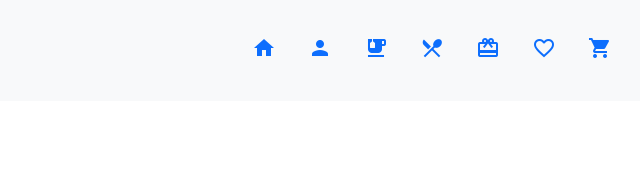
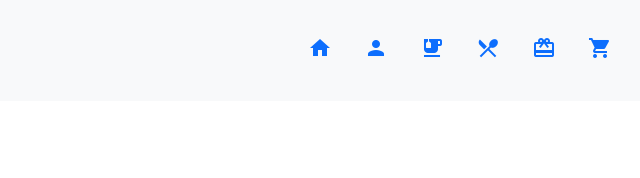
Before and after one commit to thebhavana/Restaurant, a plain HTML site: page index.html in a window 1280 px wide. Shown: the top 178 px of the page, 640-1280 px from the left. Drawn offline with nearby package versions, Linux system fonts and the light colour scheme.

Commit message:
Update index.html

```diff
--- a/index.html
+++ b/index.html
@@ -33,9 +33,6 @@
                 </li>
                 <li class="nav-item">
                     <a class="nav-link" href="#"><span class="material-icons md-36">redeem</span></a>
-                </li>
-                <li class="nav-item">
-                    <a class="nav-link" href="#"><span class="material-icons md-36">favorite_border</span></a>
                 </li>
                 <li class="nav-item">
                     <a class="nav-link" href="#"><span class="material-icons md-36">shopping_cart</span></a>
```
